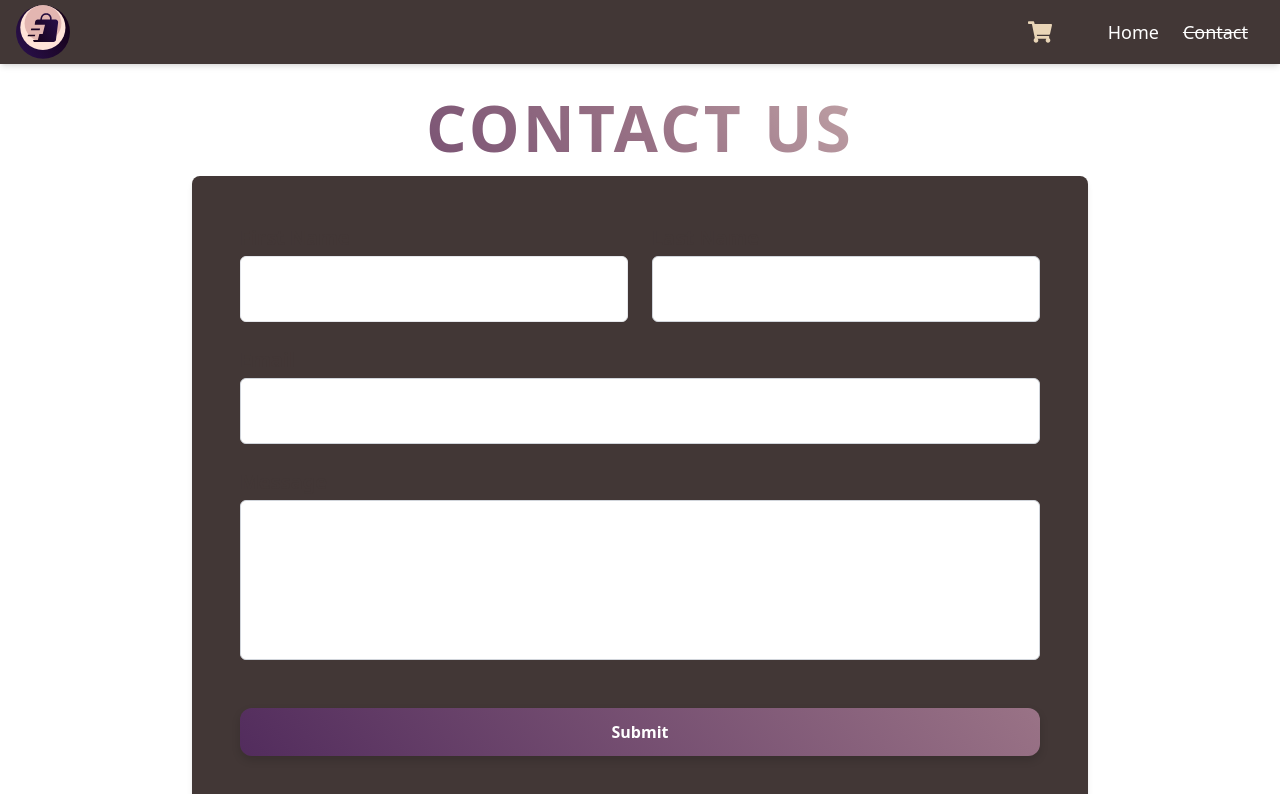
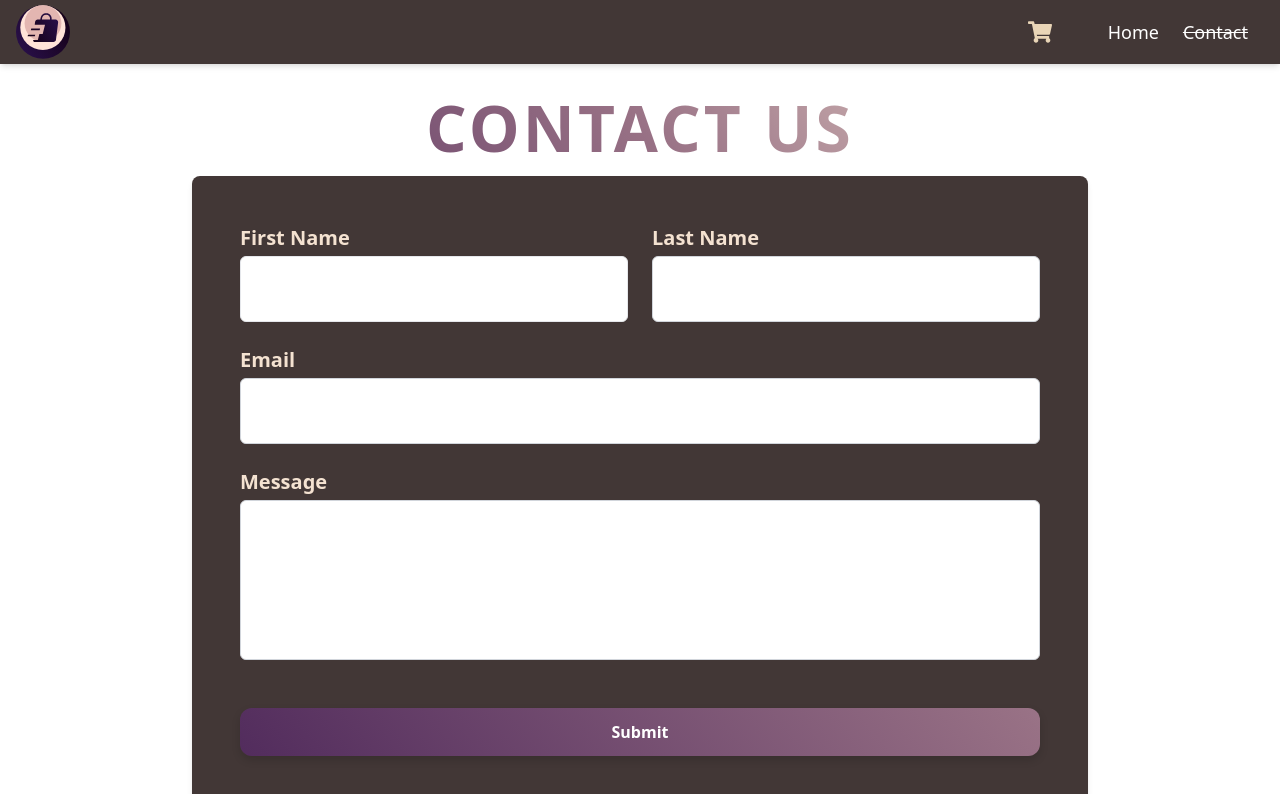
Before and after one commit to jonhavbra87/fef-ca, a React (Vite) app: page /contact in a window 1280 px wide. Shown: the top 794 px of the page. Built offline with nearby package versions, Linux system fonts and the light colour scheme.

Commit message:
updated label color for contact form

```diff
--- a/src/pages/Contact/index.tsx
+++ b/src/pages/Contact/index.tsx
@@ -72,7 +72,7 @@ function Contact() {
           <div className="flex flex-col">
             <label
               htmlFor="firstName"
-              className="mb-1 font-semibold text-primary text-lg lg:text-xl"
+              className="mb-1 font-semibold text-background text-lg lg:text-xl"
             >
               First Name
             </label>
@@ -92,7 +92,7 @@ function Contact() {
           <div className="flex flex-col">
             <label
               htmlFor="lastName"
-              className="mb-1 font-semibold text-primary text-lg lg:text-xl"
+              className="mb-1 font-semibold text-background text-lg lg:text-xl"
             >
               Last Name
             </label>
@@ -113,7 +113,7 @@ function Contact() {
         <div className="flex flex-col">
           <label
             htmlFor="email"
-            className="mb-1 font-semibold text-primary text-lg lg:text-xl"
+            className="mb-1 font-semibold text-background text-lg lg:text-xl"
           >
             Email
           </label>
@@ -132,7 +132,7 @@ function Contact() {
         <div className="flex flex-col">
           <label
             htmlFor="body"
-            className="mb-1 font-semibold text-primary text-lg lg:text-xl"
+            className="mb-1 font-semibold text-background text-lg lg:text-xl"
           >
             Message
           </label>
```
